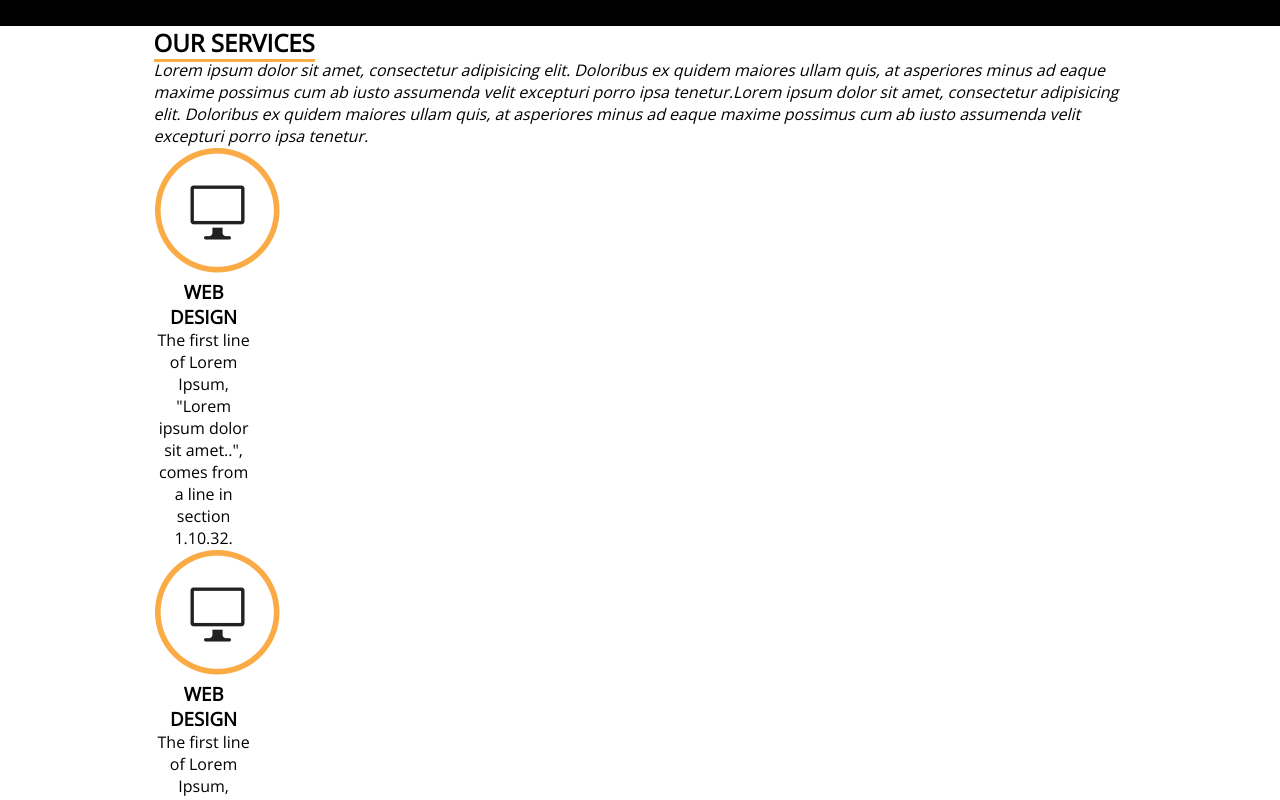
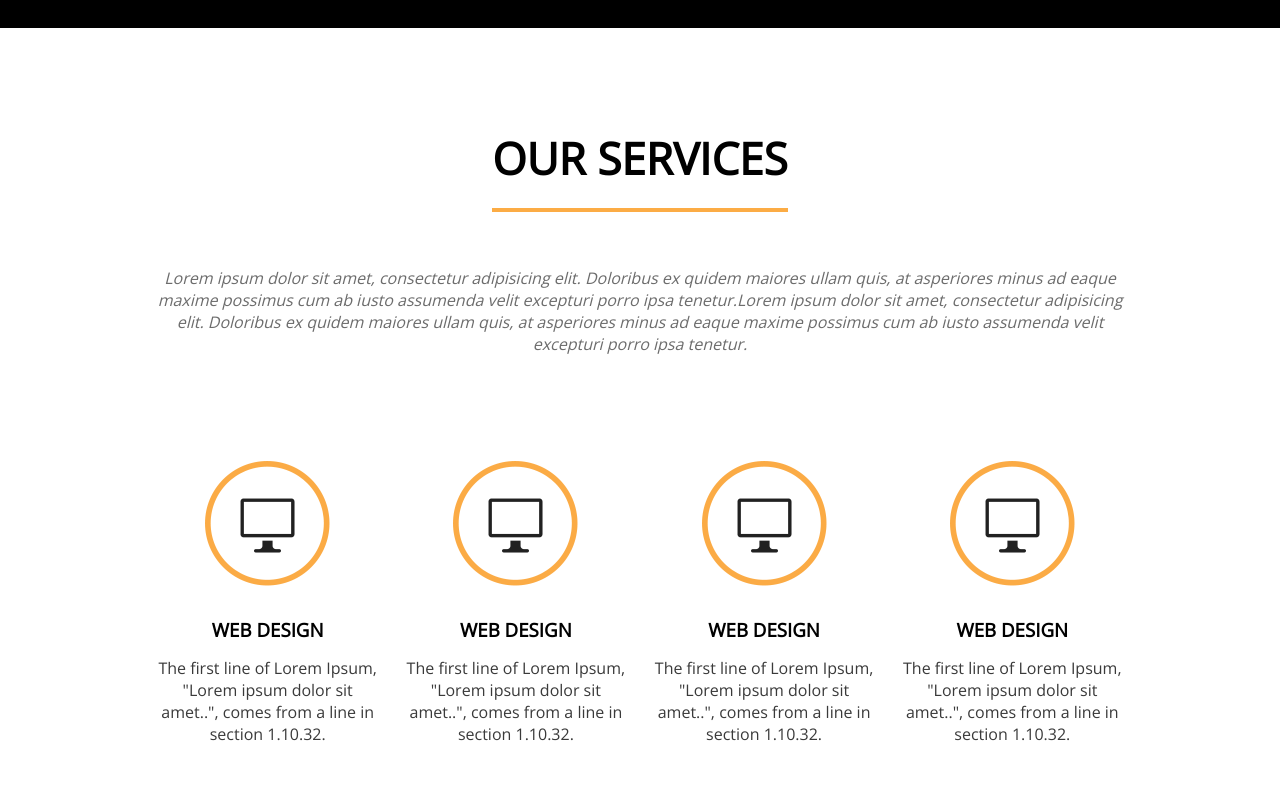
Before and after one commit to Kisamict/html-css, a plain HTML site: page MyCompany/index.html in a window 1280 px wide. Shown: the part 2200-3000 px from the top of the page. Drawn offline with nearby package versions, Linux system fonts and the light colour scheme.

Commit message:
finished our services block, some minor changes

```diff
--- a/MyCompany/index.html
+++ b/MyCompany/index.html
@@ -37,7 +37,7 @@
             <img class="mv-100" src="./images/mac.png" alt="mac">
           </div>
           <div class="about_right">
-            <h1>SOME WORDS ABOUT US</h1>
+            <h1 class="underlined">SOME WORDS ABOUT US</h1>
             <p>Lorem ipsum dolor sit amet, consectetur adipisicing elit. Doloribus ex quidem maiores ullam quis, at asperiores minus ad eaque maxime possimus.</p>
             <div class="about_list">
               <ul>
@@ -52,7 +52,7 @@
 
       <div class="main_team">
         <div class="wrapper">
-          <h1>OUR TEAM</h1>
+          <h1 class="underlined">OUR TEAM</h1>
           <div class="team_cards">
             <div class="card">
               <div class="photo"></div>
@@ -86,29 +86,23 @@
       <div class="main_services">
         <div class="wrapper">
           <h2 class="underlined">OUR SERVICES</h2>
-          <p><i>Lorem ipsum dolor sit amet, consectetur adipisicing elit. Doloribus ex quidem maiores ullam quis, at asperiores minus ad eaque maxime possimus cum ab iusto assumenda velit excepturi porro ipsa tenetur.Lorem ipsum dolor sit amet, consectetur adipisicing elit. Doloribus ex quidem maiores ullam quis, at asperiores minus ad eaque maxime possimus cum ab iusto assumenda velit excepturi porro ipsa tenetur.</i></p>
+          <p class="services_description"><i>Lorem ipsum dolor sit amet, consectetur adipisicing elit. Doloribus ex quidem maiores ullam quis, at asperiores minus ad eaque maxime possimus cum ab iusto assumenda velit excepturi porro ipsa tenetur.Lorem ipsum dolor sit amet, consectetur adipisicing elit. Doloribus ex quidem maiores ullam quis, at asperiores minus ad eaque maxime possimus cum ab iusto assumenda velit excepturi porro ipsa tenetur.</i></p>
           <div class="services_cards">
             <div class="service_card">
               <img src="./images/Forma 1.png" alt="oops">
               <h3>WEB DESIGN</h3>
               <p>The first line of Lorem Ipsum, "Lorem ipsum dolor sit amet..", comes from a line in section 1.10.32.</p>
             </div>
-          </div>
-          <div class="services_cards">
             <div class="service_card">
               <img src="./images/Forma 1.png" alt="oops">
               <h3>WEB DESIGN</h3>
               <p>The first line of Lorem Ipsum, "Lorem ipsum dolor sit amet..", comes from a line in section 1.10.32.</p>
             </div>
-          </div>
-          <div class="services_cards">
             <div class="service_card">
               <img src="./images/Forma 1.png" alt="oops">
               <h3>WEB DESIGN</h3>
               <p>The first line of Lorem Ipsum, "Lorem ipsum dolor sit amet..", comes from a line in section 1.10.32.</p>
             </div>
-          </div>
-          <div class="services_cards">
             <div class="service_card">
               <img src="./images/Forma 1.png" alt="oops">
               <h3>WEB DESIGN</h3>
--- a/MyCompany/style.css
+++ b/MyCompany/style.css
@@ -6,7 +6,6 @@
 a {
   text-decoration: none;
 }
-
 
 body {
   font-family: 'Open Sans', sans-serif;
@@ -91,12 +90,6 @@ main .main_welcome h1 {
   margin-left: 15%;
 }
 
-.about_right h1 {
-  display: inline-block;
-  border-bottom: 3px solid #fcac45;
-  padding-bottom: 20px;
-}
-
 .about_right p {
   margin: 30px 0 50px 0;
   color: #6c6c6c
@@ -122,10 +115,7 @@ main .main_welcome h1 {
 }
 
 .main_team h1 {
-  display: inline-block;
   font-size: 44px;
-  border-bottom: 3px solid #fcac45;
-  padding-bottom: 20px;
   margin-bottom: 105px;
 }
 
@@ -150,19 +140,42 @@ main .main_welcome h1 {
 }
 
 .underlined {
-  display: inline;
-  border-bottom: 3px solid #fcac45;
+  padding-bottom: 20px;
+  display: inline-block;
+  border-bottom: 4px solid #fcac45;
+}
+
+.main_services {
+  text-align: center;
+  padding: 100px 0 100px 0;
+}
+
+.main_services h2{
+  font-size: 44px;
+}
+
+.services_description {
+  color: #6c6c6c;
+  margin: 55px 0 105px 0;
 }
 
 .services_cards {
   text-align: center;
   display: grid;
   /* это свойство отвечает за то как выкладываются колонки. Также указывается кол-во колонок */
-  grid-template-columns: 100px 100px 100px 100px;
+  grid-template-columns: auto auto auto auto;
   /* задаем интервал между колонками */
   grid-column-gap: 20px;
 }
 
+.service_card h3{
+  margin-top: 25px;
+  margin-bottom: 15px;
+}
+
+.service_card p{
+  color: #3a3a3a;
+}
 
 
 
@@ -188,9 +201,11 @@ main .main_welcome h1 {
 }
 
 @media screen and (max-width: 1010px) {
+
   .topnav a {
     display: none;
   }
+
   .topnav a.icon {
     float: right;
     margin-top: -17px;
@@ -198,22 +213,27 @@ main .main_welcome h1 {
     color: #fff;
     font-size: 25px;
   }
+
   nav {
     width: 100%;
   }
+
   .topnav.responsive {
     position: relative;
     top: 50px;
     left: -200px;
   }
+
   header .topnav.responsive{
     height: 340px;
   }
+
   .topnav.responsive a.icon{
     position: absolute;
     top: -50px;
     right: -200px;
   }
+
   .topnav.responsive a{
     float: none;
     display: block;
@@ -227,9 +247,11 @@ main .main_welcome {
   .mv-100 {
     max-width: 100%;
   }
+
   main .main_about {
       flex-direction: column;
     }
+
   .about_right {
     text-align: center;
     margin: 0;
@@ -242,49 +264,9 @@ main .main_about {
   }
 }
 
+/*
 
-
-
-
-
-
-
-
-
-
-
-
-
-
-
-
-
-
-
-
-
-
-
-
-
-
-
-
-
-
-
-
-
-
-
-
-
-
-
-
-
-
-/*
+cheatsheet
 
 h1 {
   Селектор по тегу
```
Lines whose indentation alone changed are shown as unchanged.
